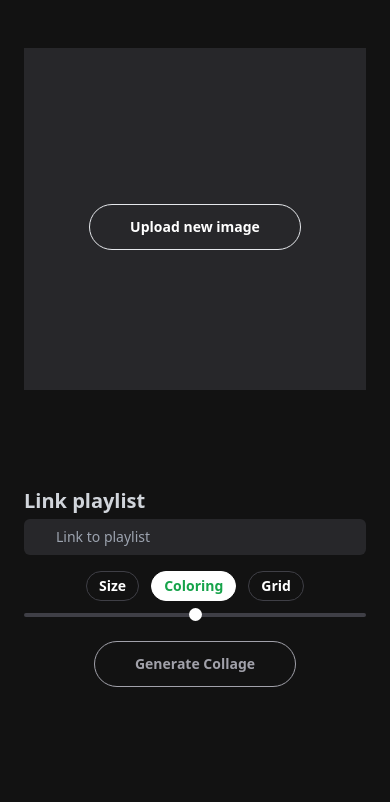
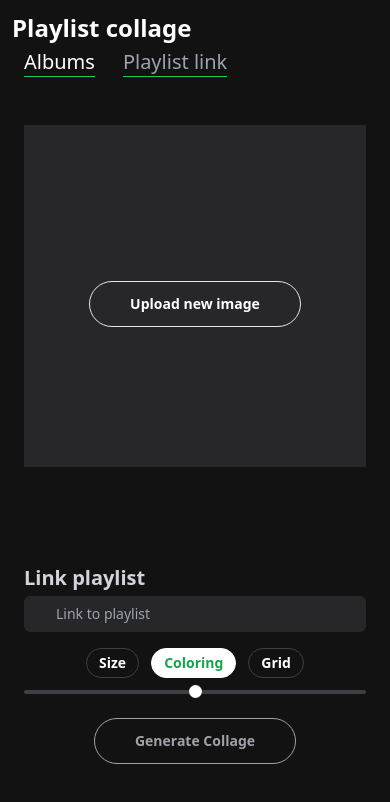
Before and after one commit to IlyaSmagin/playlist-collage, a Next.js app: page / in a window 390 px wide. Shown: the top 802 px of the page. Built offline with nearby package versions, Linux system fonts and the light colour scheme; no server answers.

Commit message:
Added tailwind visibility option to TabHeader

```diff
--- a/components/TabHeader.tsx
+++ b/components/TabHeader.tsx
@@ -1,11 +1,20 @@
 type TabProps = {
   setPlaylistLink: (value: string) => void;
   setImagesCategory: (value: "album" | "artist") => void;
+  tailwindVisibility: string;
 };
 
-export const TabHeader: React.FC<TabProps> = ({ setPlaylistLink, setImagesCategory }) => {
+export const TabHeader: React.FC<TabProps> = ({
+  setPlaylistLink,
+  setImagesCategory,
+  tailwindVisibility,
+}) => {
+  //hidden md:block
+  //md:hidden
   return (
-    <header className="mx-3 mt-3 md:mt-0 text-white hidden md:block w-full">
+    <header
+      className={"mx-3 mt-3 md:mt-0 text-white w-full " + tailwindVisibility}
+    >
       <h1 className=" my-1 md:my-0 md:mb-3 text-2xl font-bold ">
         Playlist collage
       </h1>
--- a/pages/index.tsx
+++ b/pages/index.tsx
@@ -107,6 +107,7 @@ export default function Home() {
       <TabHeader
         setPlaylistLink={setPlaylistLink}
         setImagesCategory={setImagesCategory}
+        tailwindVisibility="md:hidden"
       />
 
       <main className="md:flex-row lg:mx-6 lg:gap-x-28 min-h-[89%] md:h-full flex flex-col items-center justify-around md:justify-center mx-6">
@@ -196,6 +197,7 @@ export default function Home() {
           <TabHeader
             setPlaylistLink={setPlaylistLink}
             setImagesCategory={setImagesCategory}
+            tailwindVisibility="hidden md:block "
           />
           <div className="text-while w-full mx-6">
             <label
```
